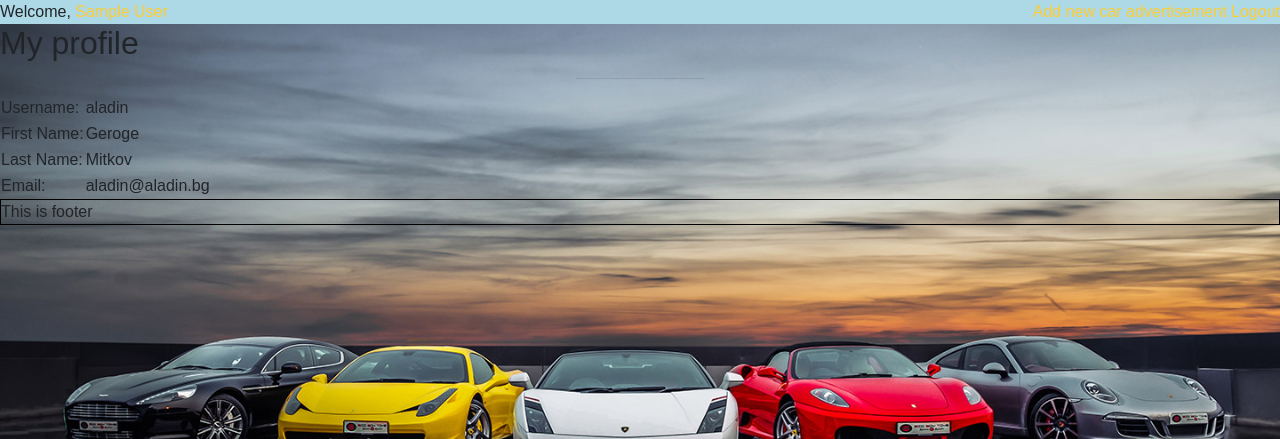
After one commit to svetoslav0/AutoMobile, a PHP site: page /profile in a window 1280 px wide. The commit adds this page. Shown: the top 439 px of the page. Run offline with PHP 8.4, Linux system fonts and the light colour scheme; the visitor is signed in with stand-in values (Sample User, id 1); data comes from the database, SQL or seed files in the repository; some web fonts are replaced.

Commit message:
Created profile page with profile view

```diff
--- /dev/null
+++ b/profile.php
@@ -0,0 +1,12 @@
+<?php
+/**
+ * Created by PhpStorm.
+ * User: Svetoslav
+ * Date: 12-Dec-18
+ * Time: 10:42 PM
+ */
+
+include_once ('views/header.view.php');
+$user_data = Repository::getSome($db, 'users', 'id', $_SESSION['id'])[0];
+include_once ('views/profile.view.php');
+include_once ('views/footer.view.php');
--- a/views/header.view.php
+++ b/views/header.view.php
@@ -9,12 +9,14 @@
 <?php
     include_once ($_SERVER['DOCUMENT_ROOT'] . '\db_connect.php');
     spl_autoload_register();
-?>
+    session_start();
+if (isset($_SESSION['id'])) : ?>
 <div style="background-color: lightblue">
 	Welcome,
-	<?= $_SESSION['first_name'] ?>
+    <a href="../profile.php"><?= $_SESSION['first_name'] ?></a>
     <span style="float: right">
         <a href="/add-car.php">Add new car advertisement</a>
 		<a href="/logout.php">Logout</a>
 	</span>
 </div>
+<?php endif; ?>
--- /dev/null
+++ b/views/profile.view.php
@@ -0,0 +1,20 @@
+<h2>My profile</h2>
+<hr>
+<table>
+    <tr>
+        <td>Username:</td>
+        <td><?= $user_data->username ?></td>
+    </tr>
+    <tr>
+        <td>First Name:</td>
+        <td><?= $user_data->first_name ?></td>
+    </tr>
+    <tr>
+        <td>Last Name:</td>
+        <td><?= $user_data->last_name?></td>
+    </tr>
+    <tr>
+        <td>Email:</td>
+        <td><?= $user_data->email?></td>
+    </tr>
+</table>
```
Also changed, not shown: uploads/36451507_2012128282155180_6376702132933885952_o.jpg (deleted).
